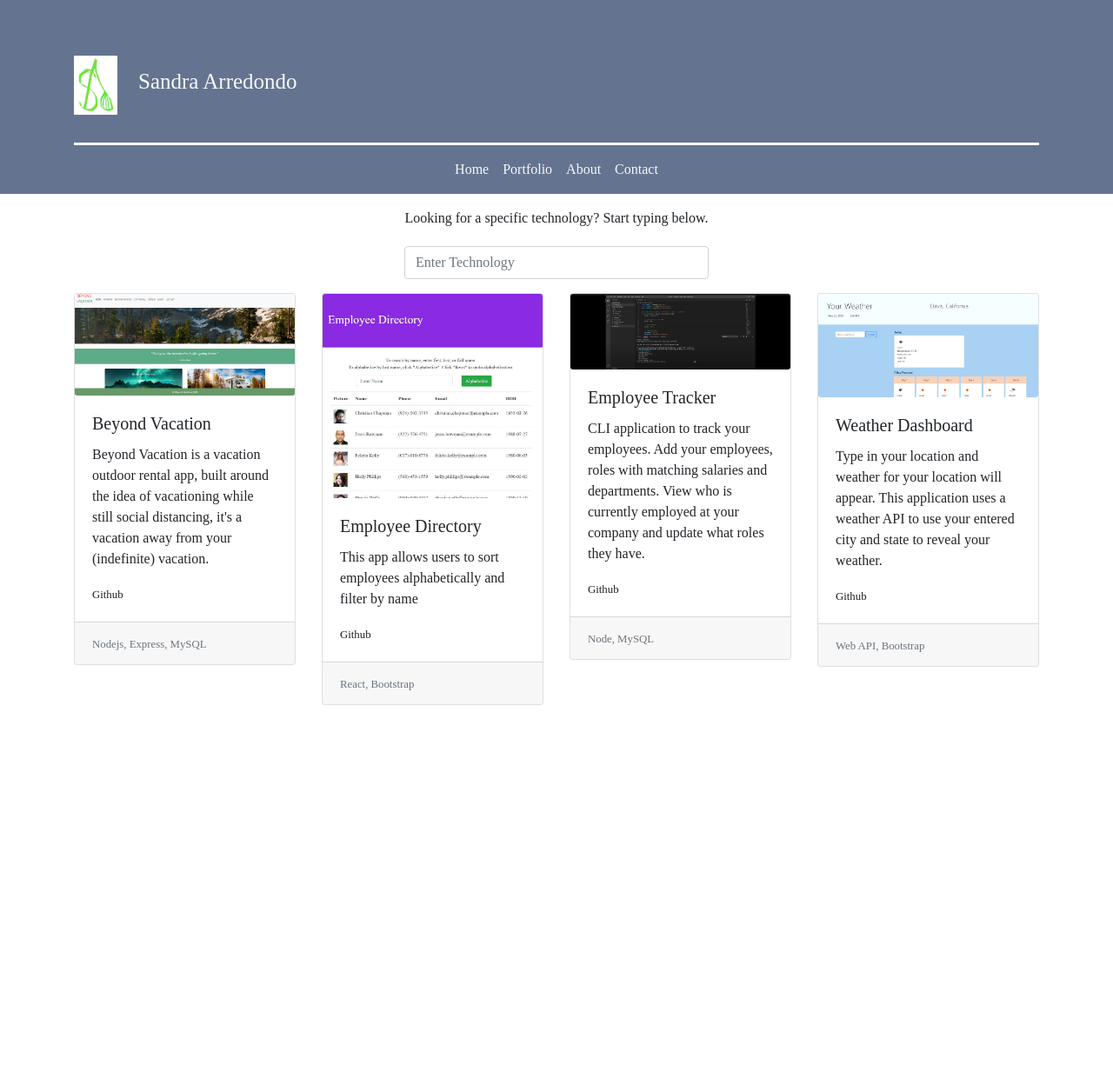
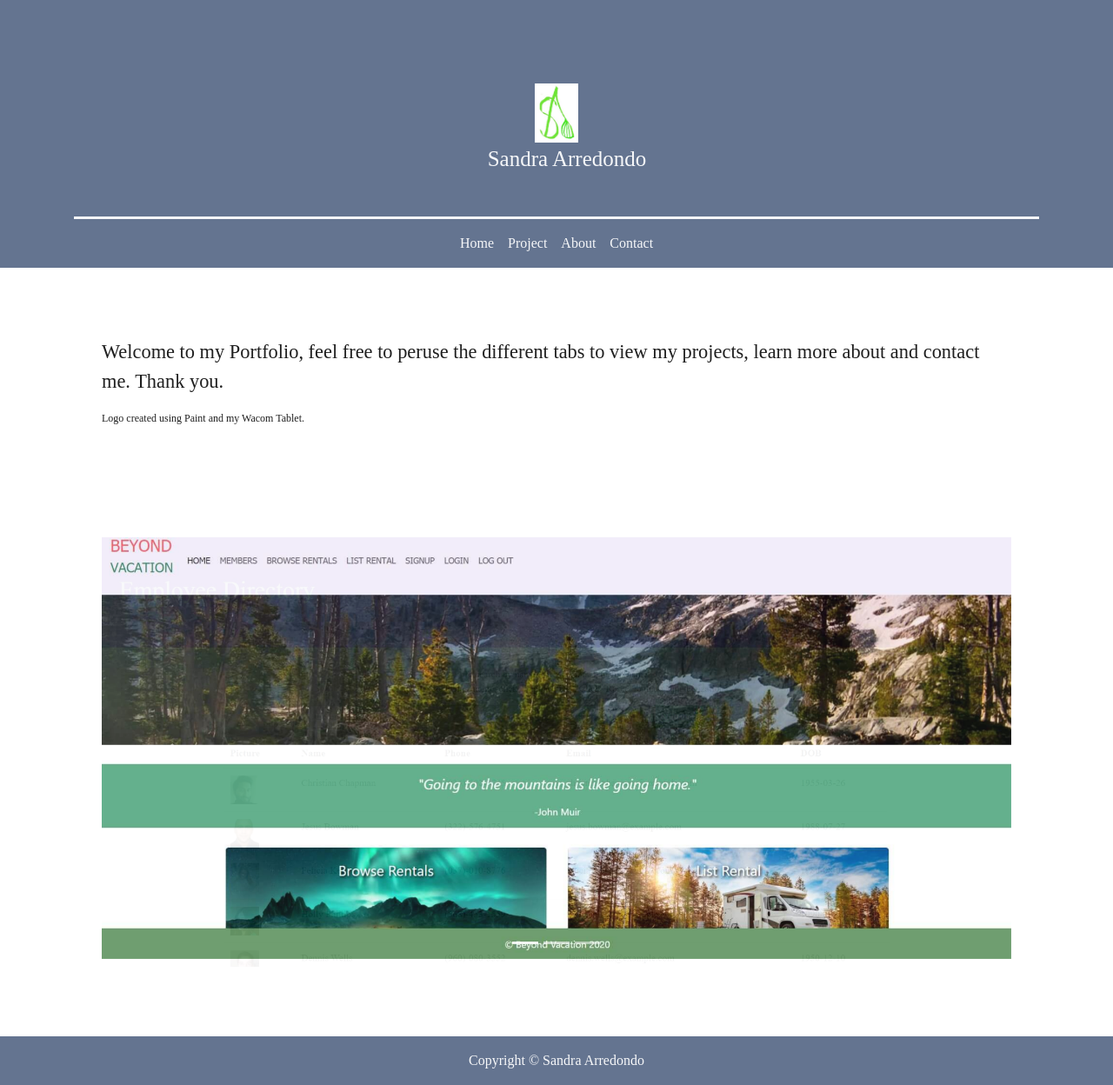
Before and after one commit to salpharre/Portfolio, a React (Create React App) app: page / in a window 1280 px wide. Shown: the whole page at 87% size. Before the commit the page ends 827 px from the top, so only its background shows below. Built offline with nearby package versions, Linux system fonts and the light colour scheme.

Commit message:
footer no longer fixedas expected, cards not flexing correctly

```diff
--- a/src/App.js
+++ b/src/App.js
@@ -1,17 +1,28 @@
 import React from 'react';
-// import Home from './pages/Home';
-// import About from "./pages/About";
-// import Contact from "./pages/Contact";
+import Home from './pages/Home';
+import About from "./pages/About";
+import Contact from "./pages/Contact";
 import Project from "./pages/Project";
-// import { BrowserRouter as Router, Route } from "react-router-dom";
+import Footer from "./components/Footer";
+import Header from "./components/Header";
+import { BrowserRouter as Router, Route, Switch } from "react-router-dom";
 import "./App.css";
 
 //change font for entire page, to use serif -- use global `*` in css for app
 function App() {
   return (
-    <div className="App">
-    <Project />
-    </div>
+    <Router>
+      <div className="App">
+        <Header />
+        <Switch>
+          <Route exact path="/" component={Home} />
+          <Route exact path="/project" component={Project} />
+          <Route exact path="/about" component={About} />
+          <Route exact path="/contact" component={Contact} />
+        </Switch>
+        <Footer />
+      </div>
+    </Router>
   )
 }
 
--- a/src/components/AboutMe/index.js
+++ b/src/components/AboutMe/index.js
@@ -1,10 +1,10 @@
 import React from "react";
 import "./style.css";
-import profile from "../../images/compressed/profile2.jpeg"
+import profile from "../../images/profile2.jpeg"
 
 function AboutMe() {
     return (
-        <div className="container main">
+        <div className="container mb-5 main">
             <div className="row d-flex">
                 <div className="col-sm">
                     <div className="jumbotron about text-break">
--- a/src/components/Carousel/index.js
+++ b/src/components/Carousel/index.js
@@ -1,7 +1,7 @@
 import React from "react";
-import img1 from "../../images/compressed/beyondvacation.jpg";
-import img2 from "../../images/compressed/weather.jpg";
-import img3 from "../../images/compressed/directory.jpg";
+import img1 from "../../images/beyondvacation.jpg";
+import img2 from "../../images/weather.jpg";
+import img3 from "../../images/directory.jpg";
 
 //if anchor links don't work, either remove links around images or figure out how to make it work with react
 function Carousel() {
@@ -15,30 +15,24 @@ function Carousel() {
                 </ol>
                 <div className="carousel-inner">
                     <div className="carousel-item active" data-interval="3000">
-                        <a id="linkToPosition" href="./html/portfolio.html#linkToProject2">
                             <img src={img1} className="d-block w-100 img-fluid"
                             alt="Vacation Outdoor Rental App Main Page"></img>
-                        </a>
                     </div>
-                    <div class="carousel-item" data-interval="3000">
-                        <a class="linkToPosition" href="./html/portfolio.html#linkToEmployee">
-                            <img src={img3} class="d-block w-100 img-fluid"
+                    <div className="carousel-item" data-interval="3000">
+                            <img src={img3} className="d-block w-100 img-fluid"
                             alt="Employee Directory"></img>
-                        </a>
                     </div>
-                    <div class="carousel-item" data-interval="3000">
-                        <a class="linkToPosition" href="./html/portfolio.html#linkToWeather">
-                            <img src={img2} class="d-block w-100 img-fluid" alt="Weather Dashboard"></img>
-                        </a>
+                    <div className="carousel-item" data-interval="3000">
+                            <img src={img2} className="d-block w-100 img-fluid" alt="Weather Dashboard"></img>
                     </div>
                 </div>
-                <a class="carousel-control-prev" href="#carouselNext" role="button" data-slide="prev">
-                    <span class="carousel-control-prev-icon" aria-hidden="true"></span>
-                    <span class="sr-only">Previous</span>
+                <a className="carousel-control-prev" href="#carouselNext" role="button" data-slide="prev">
+                    <span className="carousel-control-prev-icon" aria-hidden="true"></span>
+                    <span className="sr-only">Previous</span>
                 </a>
-                <a class="carousel-control-next" href="#carouselNext" role="button" data-slide="next">
-                    <span class="carousel-control-next-icon" aria-hidden="true"></span>
-                    <span class="sr-only">Next</span>
+                <a className="carousel-control-next" href="#carouselNext" role="button" data-slide="next">
+                    <span className="carousel-control-next-icon" aria-hidden="true"></span>
+                    <span className="sr-only">Next</span>
                 </a>
             </div>
         </div>
--- a/src/components/ContactMe/index.js
+++ b/src/components/ContactMe/index.js
@@ -3,7 +3,7 @@ import "./style.css";
 
 function ContactMe(props) {
     return (
-        <div className="container">
+        <div className="container mb-5">
             <div className="row justify-content-center">
                 <div className="card">
                     <div className="card-body">
--- a/src/components/Footer/index.js
+++ b/src/components/Footer/index.js
@@ -1,11 +1,11 @@
 import React from "react";
 import "./style.css";
-//////////////////////center copyright
+
 function Footer() {
     return (
-        <footer class="fixed-bottom pt-3 pb-2 text-dark bg-info">
-            <div class="copyright">
-                <p>Copyright &copy; Sandra Arredondo</p>
+        <footer className="py-3">
+            <div className="copyright">
+                <p className="copyrightP">Copyright &copy; Sandra Arredondo</p>
             </div>
         </footer>
     );
--- a/src/components/Footer/style.css
+++ b/src/components/Footer/style.css
@@ -1,5 +1,10 @@
 footer {
-    position: absolute;
-    bottom: 0;
     width:100%;
+    text-align: center;
+    background-color: #647490;
+    color: rgba(255, 255, 255, 0.945);
 }
+
+.copyrightP {
+    margin-bottom: 0;
+}
--- a/src/components/Header/index.js
+++ b/src/components/Header/index.js
@@ -1,32 +1,56 @@
 import React from 'react';
 import './style.css';
 import logo from "../../images/SAlogo5.jpg";
+import { Link } from "react-router-dom";
 
 function Header() {
     return (
         <div className="jumbotron jumbotron-fluid brand">
             <div className="container">
-                <img src={logo} width="50" height="50" className="d-inline-block imgLogo img-fluid"
-                    alt="SA initials"></img>
-                <a className="pl-4" href="./index.html">
-                    <p className="name d-inline-block">
+                <div className="row justify-content-center">
+                <Link to="/">
+                <img src={logo} width="50" height="50" className="imgLogo img-fluid"
+                    alt="SA initials">
+                </img>
+                </Link>
+                </div>
+                <div className="row justify-content-center">
+                <Link className="pl-4" to="/">
+                    <p className="name">
                         Sandra Arredondo
                     </p>
-                </a>
-
+                </Link>
+                </div>
                 <nav className="navbar navbar-expand justify-content-center">
                     <ul className="navbar-nav text-nowrap">
-                        <li className="nav-item active">
-                            <a className="nav-link" href="index.html">Home<span className="sr-only">(current)</span></a>
+                        <li className="nav-item">
+                            <Link
+                            to="/"
+                            className={window.location.pathname === "/" ? "nav-link active" : "nav-link"}
+                            >
+                            Home
+                            </Link>
                         </li>
                         <li className="nav-item">
-                            <a className="nav-link" href="./html/portfolio.html">Portfolio</a>
+                            <Link
+                            to="/project"
+                            className={window.location.pathname === "/project" ? "nav-link active" : "nav-link"}
+                            >
+                            Project</Link>
                         </li>
                         <li className="nav-item">
-                            <a className="nav-link" href="./html/about.html">About</a>
+                            <Link
+                            to="/about"
+                            className={window.location.pathname === "/about" ? "nav-link active" : "nav-link"}
+                            >
+                            About</Link>
                         </li>
                         <li className="nav-item">
-                            <a className="nav-link" href="./html/contact.html">Contact</a>
+                            <Link
+                            to="/contact"
+                            className={window.location.pathname === "/contact" ? "nav-link active" : "nav-link"}
+                            >
+                            Contact</Link>
                         </li>
                     </ul>
                 </nav>
--- a/src/components/ProjectCard/index.js
+++ b/src/components/ProjectCard/index.js
@@ -1,6 +1,5 @@
 import React from "react";
 import "./style.css";
-// import img from "../../images/compressed/beyondvacation.jpg";
 
 //it works!! it flexs well!!
 function ProjectCard(props) {
--- a/src/pages/About.js
+++ b/src/pages/About.js
@@ -1,11 +1,9 @@
 import React from "react";
-import Header from "../components/Header";
 import AboutMe from "../components/AboutMe";
 
 function About() {
     return (
         <div>
-            <Header />
             <AboutMe />
         </div>
     );
--- a/src/pages/Contact.js
+++ b/src/pages/Contact.js
@@ -1,11 +1,9 @@
 import React from "react";
-import Header from "../components/Header";
 import ContactMe from "../components/ContactMe";
 
 function Contact() {
     return (
         <div>
-            <Header />
             <ContactMe />
         </div>
     );
--- a/src/pages/Home.js
+++ b/src/pages/Home.js
@@ -1,12 +1,10 @@
 import React from "react";
-import Header from "../components/Header";
 import Welcome from "../components/Welcome";
 import Carousel from "../components/Carousel";
 
 function Home() {
     return (
-        <div>
-            <Header />
+        <div className="container mb-5">
             <Welcome />
             <Carousel />
         </div>
--- a/src/pages/Project.js
+++ b/src/pages/Project.js
@@ -2,7 +2,6 @@ import React, { useState, useEffect } from "react";
 import ProjectCard from "../components/ProjectCard";
 import db from "../projects";
 import Search from "../components/Search";
-import Header from "../components/Header";
 
 function Project() {
     const projectList = db.Projects;
@@ -48,8 +47,7 @@ const handleInputChange = e => {
 
 return (
     <div>
-        <Header />
-        <div className="container">
+        <div className="container mb-5">
             <div className="row justify-content-center info">
                 <p>Looking for a specific technology? Start typing below.</p>
             </div>
```
